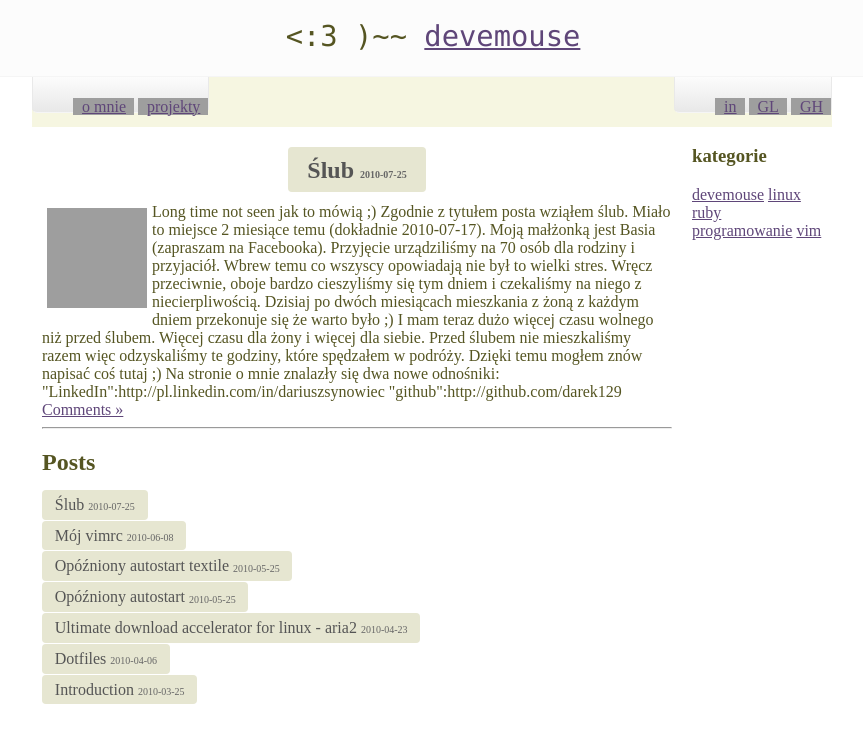
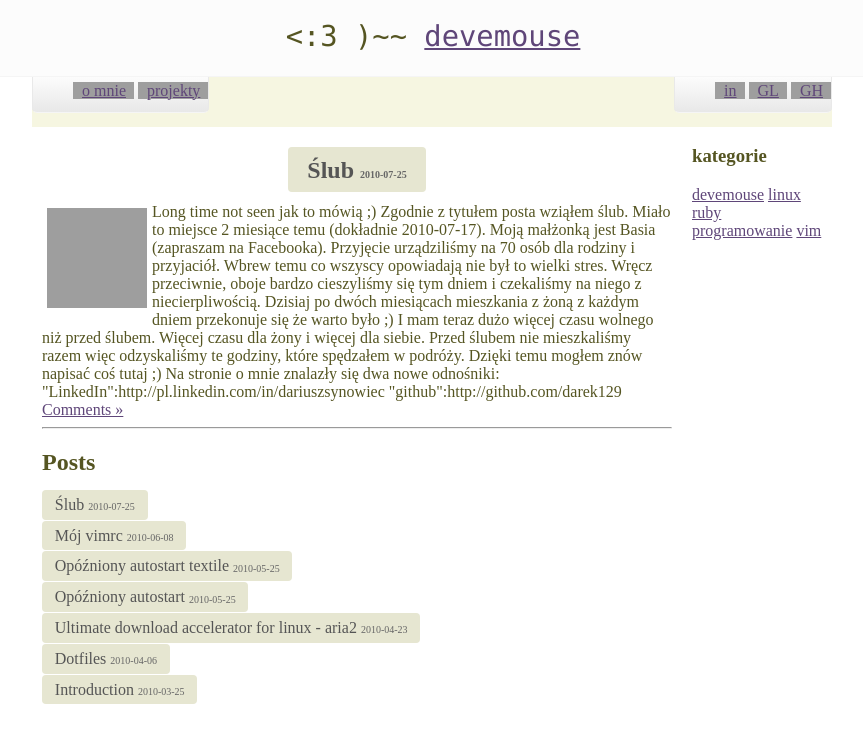
Before and after one commit to devemouse/devemouse.github.com, a Jekyll site: the page built from index.html, in a window 1280 px wide. Shown: the top 743 px of the page, without its empty margins (208-1071 px from the left). Built offline with Jekyll 4.4.1, drawn with Linux system fonts in a browser that asks for light colours; Markdown is read by kramdown in place of the engine named in the settings; grey boxes are pictures that could not be loaded.

Commit message:
updated css

```diff
--- a/css/default.css
+++ b/css/default.css
@@ -152,7 +152,6 @@ li.post {
 .nav-left,.nav-right {
    height:30px;
    margin:0px;
-   margin-top:0px;
    padding-top:5px;
    background: #E6E6D1;
    display:inline;
@@ -181,6 +180,7 @@ li.post {
 }
 
 .nav-top ul {
+   margin:0px;
    display:inline;
    float:left;
    list-style-type:none;
@@ -190,6 +190,7 @@ li.post {
    background: url(https://assets1.github.com/images/modules/header/nav-rule.png) no-repeat 0px 50%;
    display:inline;
    margin: 0px;
+   margin:0px;
    padding: 0px 8px 0px 9px;
 }
 
```
